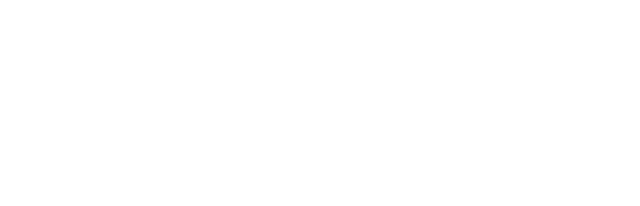
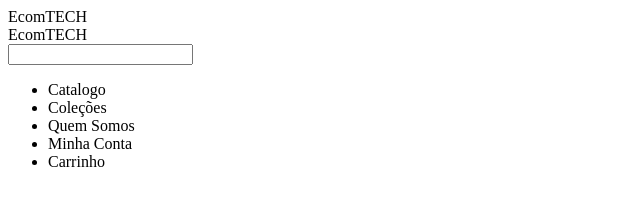
Before and after one commit to rnevesphp/crud-001, a plain HTML site: page index.html in a window 1280 px wide. Shown: the whole page, without its empty margins (0-640 px from the left). Drawn offline with Linux system fonts and the light colour scheme.

Commit message:
new elements added

```diff
--- /dev/null
+++ b/frontend/main.js
@@ -0,0 +1,2 @@
+// primeiro vamos criar uma variavel para manipular o DOM
+var doc = document ;
--- a/index.html
+++ b/index.html
@@ -9,7 +9,30 @@
 </head>
 
 <body>
-
+    <header>
+        <div class="main-header">
+            EcomTECH
+        </div>
+        <div class="main-options">
+            <div class="logo">
+                EcomTECH
+            </div>
+            <div class="buscador">
+                <input type="text" name="buscador" id="buscador">
+            </div>
+            <div class="navbar-options">
+                <nav>
+                    <ul>
+                        <li class="options">Catalogo <i></i> </li>
+                        <li class="options">Coleções <i></i> </li>
+                        <li class="options">Quem Somos <i></i> </li>
+                        <li class="options">Minha Conta <i></i> </li>
+                        <li class="options">Carrinho <i></i> </li>
+                    </ul>
+                </nav>
+            </div>
+        </div>
+    </header>
 </body>
 
 </html>
```
